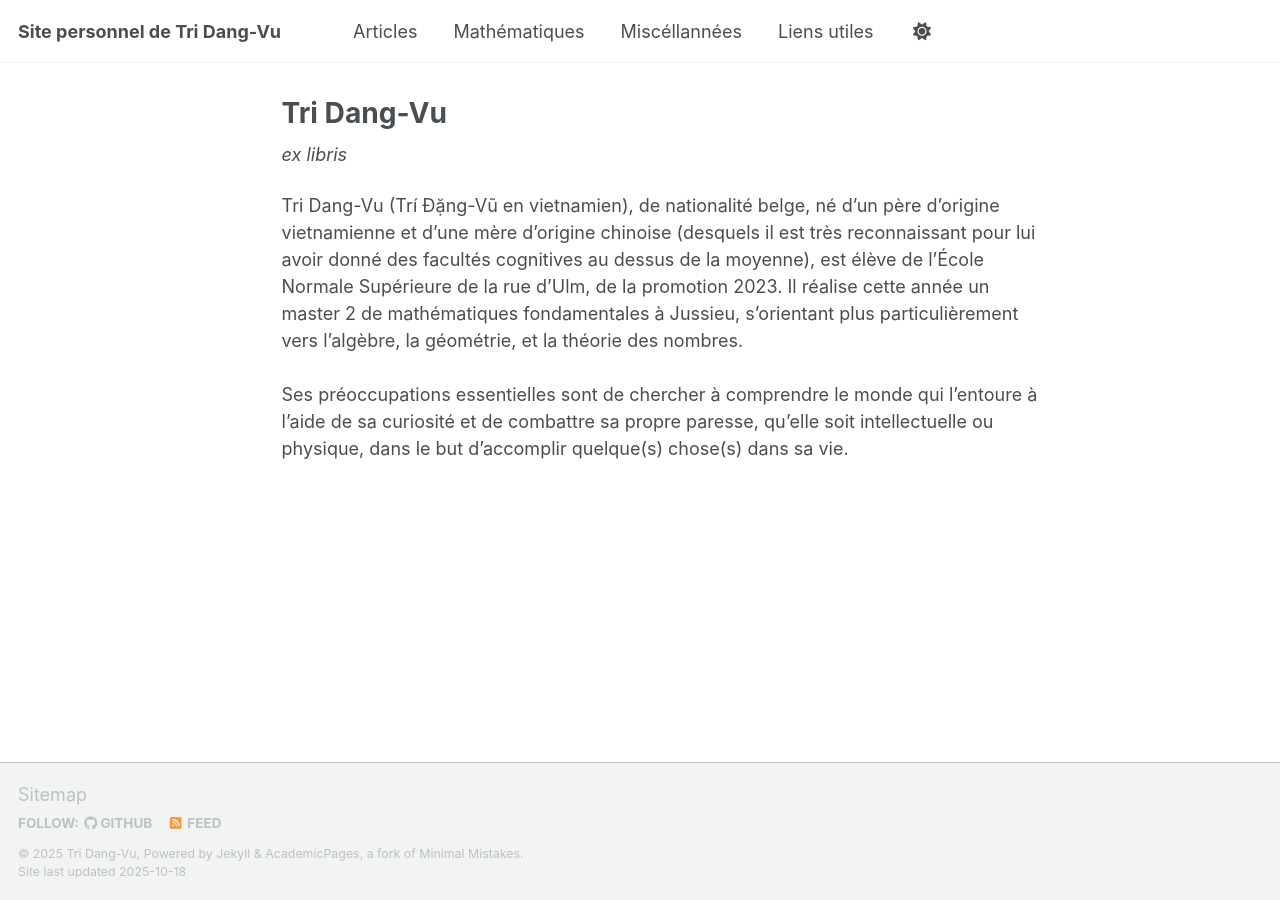
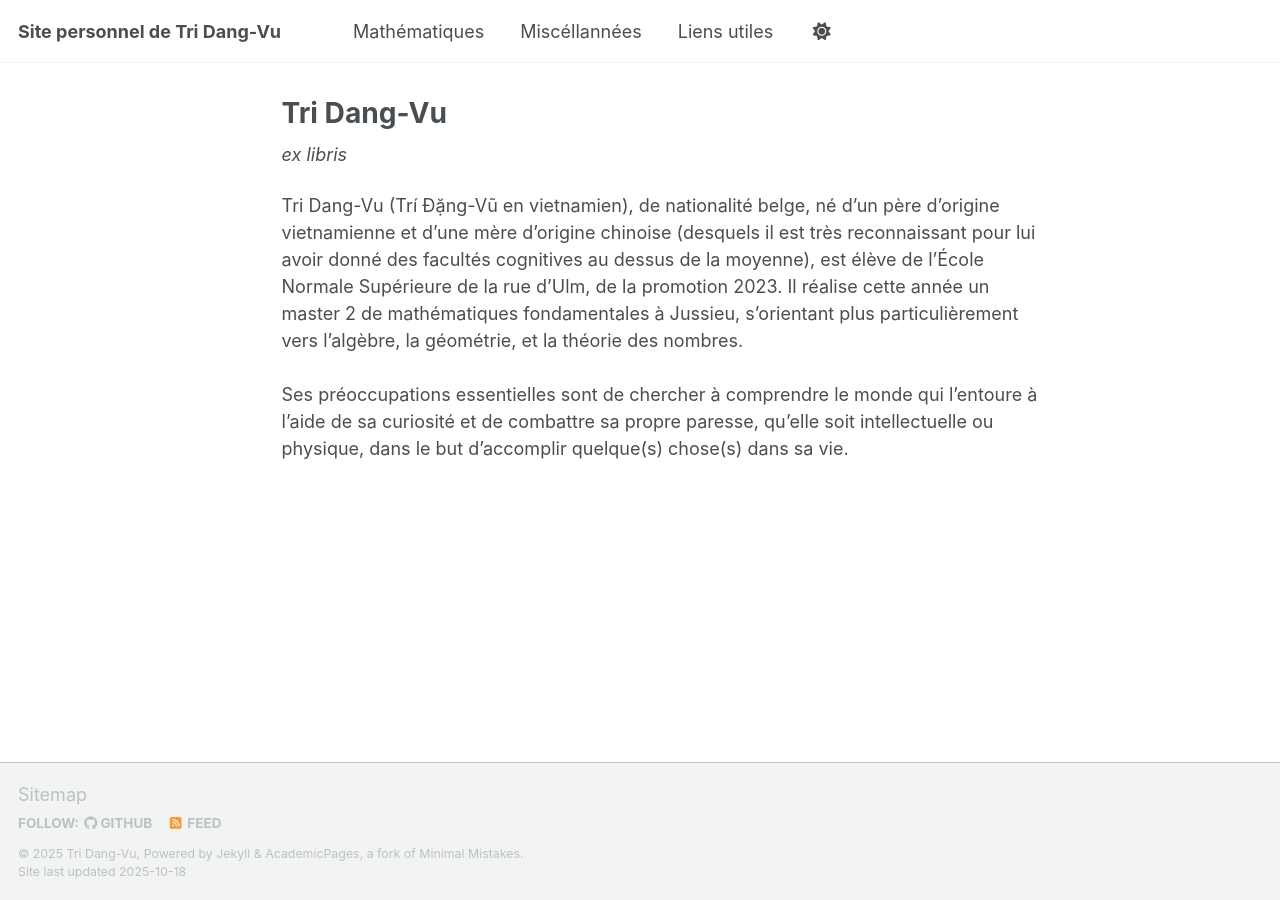
Before and after one commit to tridangvu/tridangvu.github.io, a Jekyll site: the page built from index.md, in a window 1280 px wide. Built offline with Jekyll 4.4.1, drawn with Linux system fonts in a browser that asks for light colours; a script that is not in the unit is left out.

Commit message:
Update navigation.yml

```diff
--- a/_data/navigation.yml
+++ b/_data/navigation.yml
@@ -8,8 +8,6 @@
 #      Markdown formatted page while the second is generated using JSON.
 
 main:
-  - title: "Articles"
-    url: /publications/
 
   - title: "Mathématiques"
     url: /maths/
```
